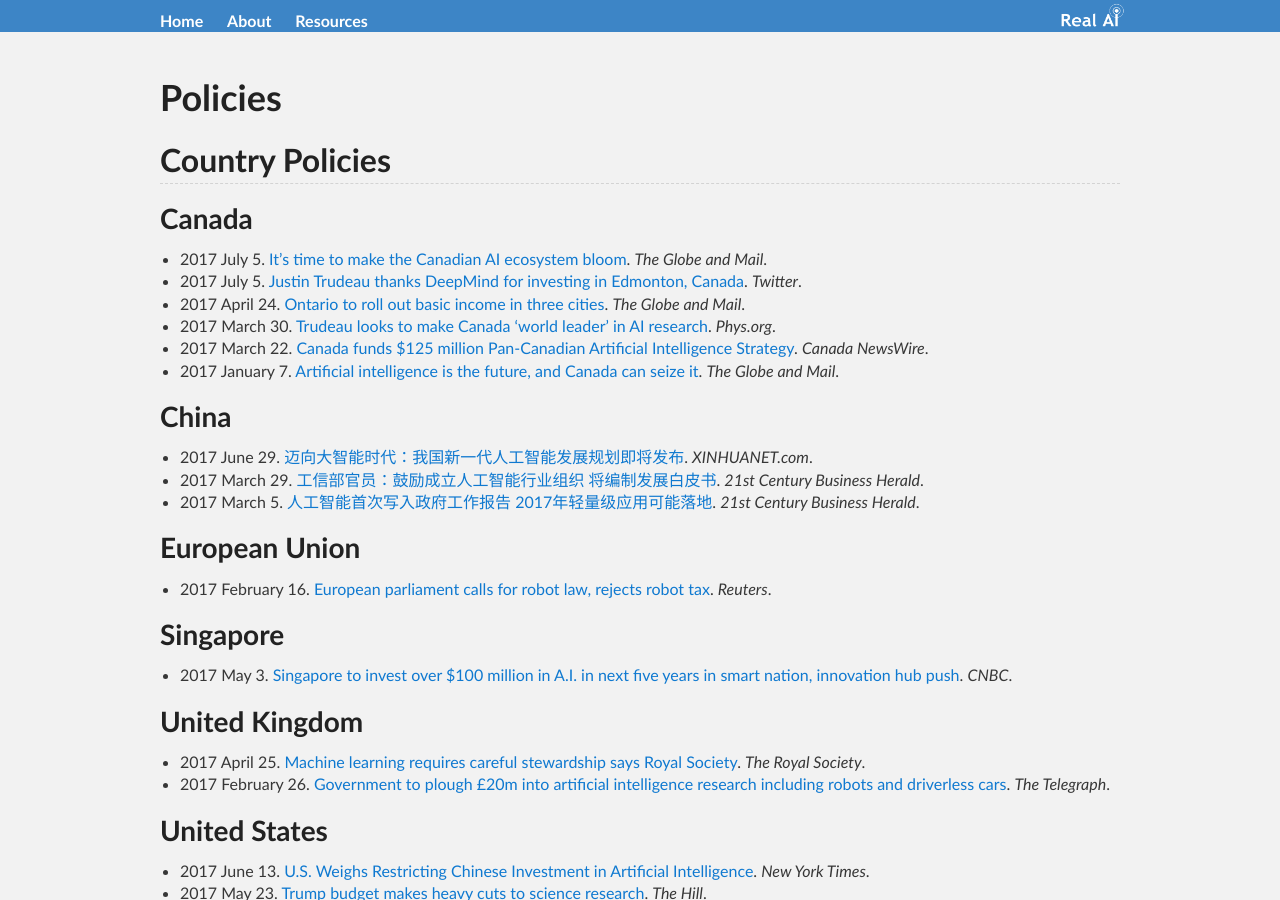
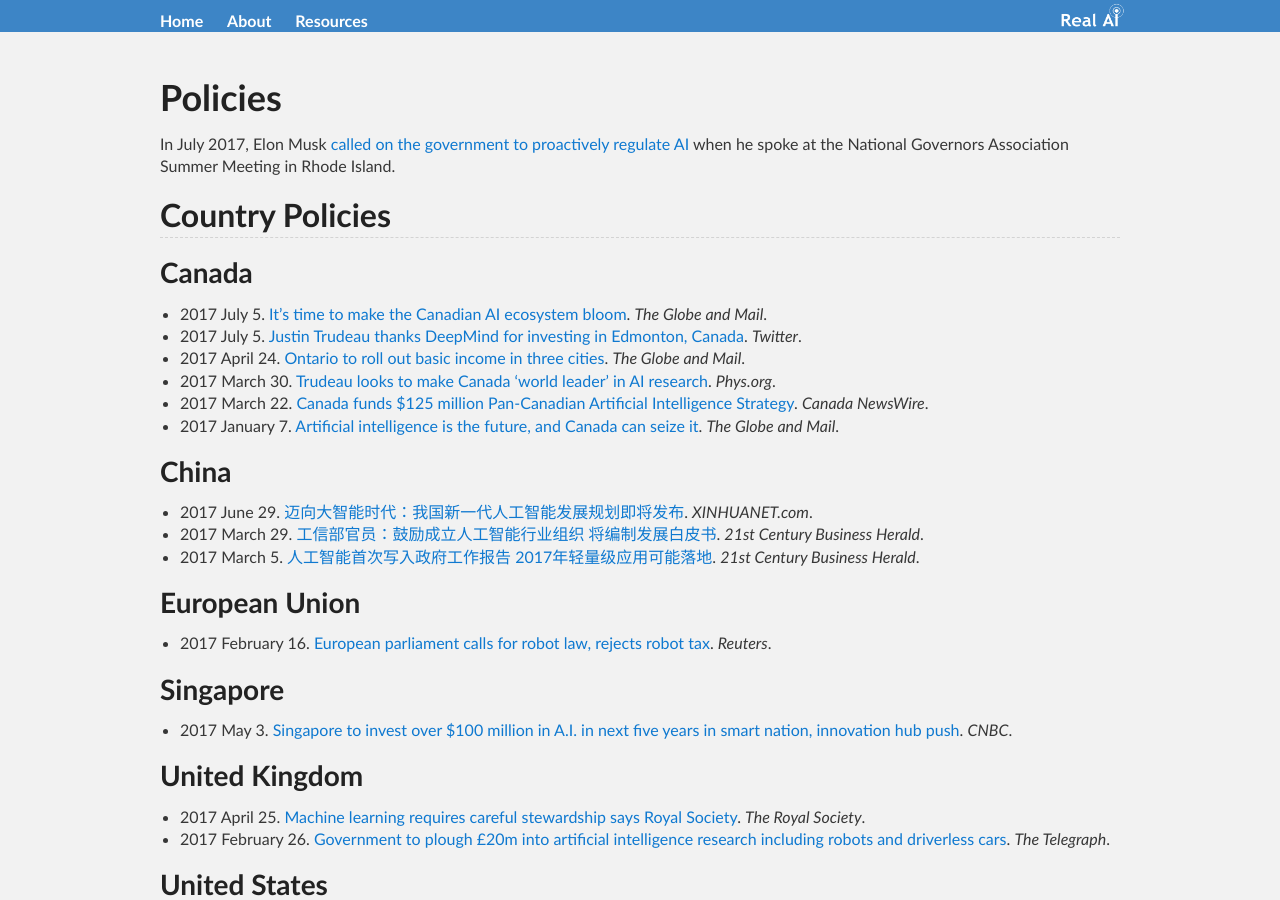
Before and after one commit to Tonywuhk/realai.org, a Jekyll site: the page built from policies.md, in a window 1280 px wide and 900 px high. Built offline with Jekyll 4.4.1, drawn with Linux system fonts in a browser that asks for light colours; our own code applies the rules of GitHub Pages for plain Markdown files; comment, search, counter and statistics services are not loaded; the repository's description, which GitHub fills in, is left out.

Commit message:
Update policies.md

```diff
--- a/policies.md
+++ b/policies.md
@@ -3,6 +3,8 @@
 permalink: /policies/
 ---
 # Policies
+
+In July 2017, Elon Musk [called on the government to proactively regulate AI](https://www.recode.net/2017/7/15/15976744/elon-musk-artificial-intelligence-regulations-ai) when he spoke at the National Governors Association Summer Meeting in Rhode Island.
 
 ## Country Policies
 
```
